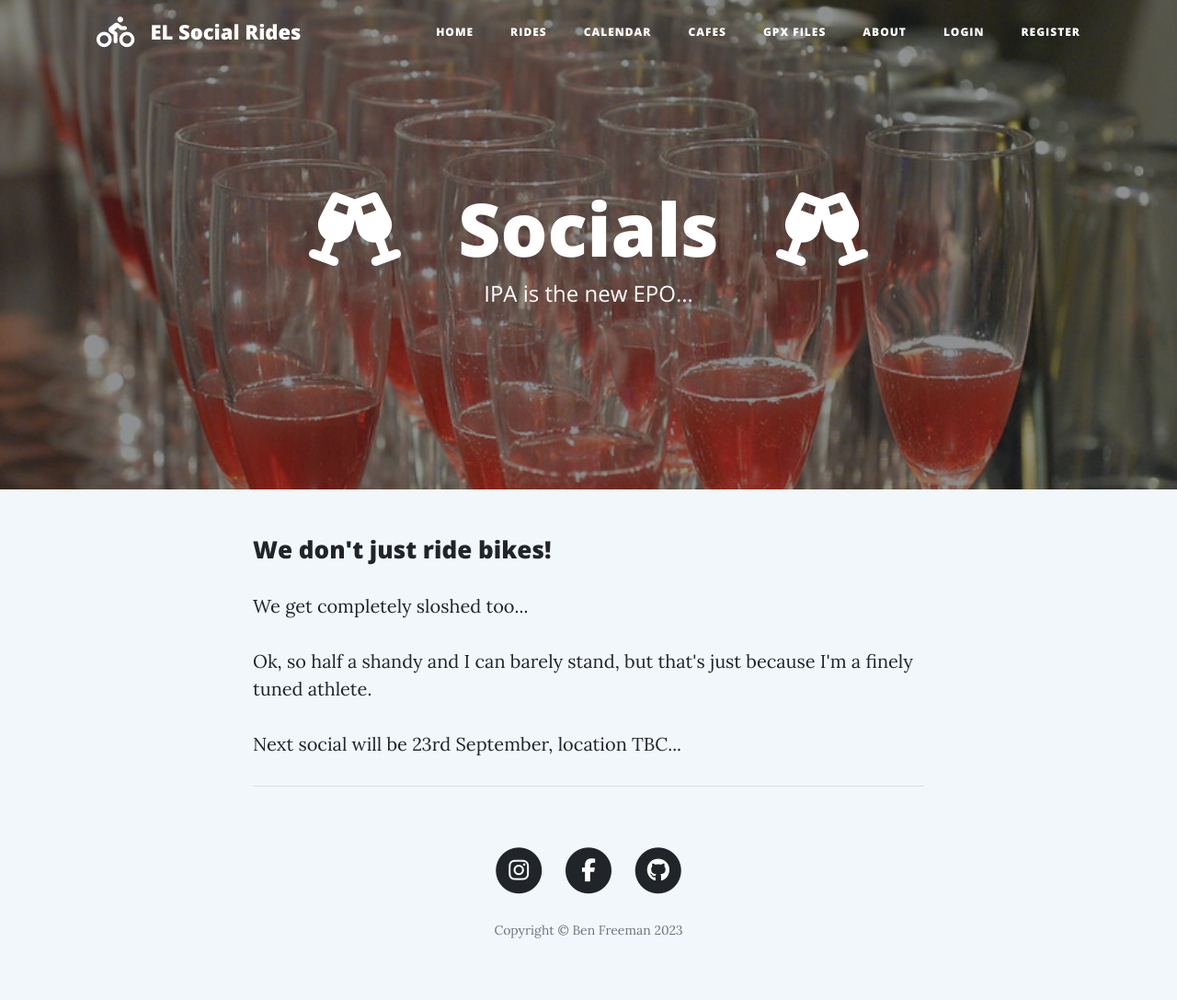
After one commit to footflaps/ELSR-Website, a Flask app: page /social in a window 1280 px wide. The commit adds this page. Shown: the whole page at 92% size. Run offline with Flask 3, Linux system fonts and the light colour scheme; some libraries are stand-ins or nearby versions.

Commit message:
added social plus a bit of renaming

```diff
--- a/core/main.py
+++ b/core/main.py
@@ -251,13 +251,23 @@ def contact():
 
 
 # -------------------------------------------------------------------------------------------------------------- #
+# Socials
+# -------------------------------------------------------------------------------------------------------------- #
+
+@app.route("/social", methods=['GET'])
+@update_last_seen
+def social():
+    return render_template("main_social.html", year=current_year)
+
+
+# -------------------------------------------------------------------------------------------------------------- #
 # How to plan a ride
 # -------------------------------------------------------------------------------------------------------------- #
 
 @app.route("/plan", methods=['GET'])
 @update_last_seen
 def plan():
-    return render_template("how_to_plan_ride.html", year=current_year)
+    return render_template("main_plan_a_ride.html", year=current_year)
 
 
 # -------------------------------------------------------------------------------------------------------------- #
--- a/core/routes_users.py
+++ b/core/routes_users.py
@@ -535,7 +535,7 @@ def twofa_login():
                 app.logger.debug(f"twofa_login(): Form, code didn't work for user '{user.email}'.")
                 Event().log_event("2FA login Fail", f"Form, code didn't work for user '{user.email}'.")
                 flash("Incorrect code (or code has expired), please try again!")
-                return render_template("sms_login.html", form=form, year=current_year)
+                return render_template("user_sms_login.html", form=form, year=current_year)
 
         # Invalid email
         app.logger.debug(f"twofa_login(): Form, unrecognised email '{form.email.data}'.")
@@ -543,7 +543,7 @@ def twofa_login():
         flash("Unrecognised email, please try again!")
 
     # Show register page / form
-    return render_template("sms_login.html", form=form, year=current_year)
+    return render_template("user_sms_login.html", form=form, year=current_year)
 
 
 # -------------------------------------------------------------------------------------------------------------- #
@@ -1031,4 +1031,4 @@ def mobile_verify():
             # Fal back to the GET option
 
     # Back to user page
-    return render_template("phone_verification.html", year=current_year, form=form)
+    return render_template("user_phone_verification.html", year=current_year, form=form)
--- a/core/templates/weekend.html
+++ b/core/templates/calendar_weekend.html
@@ -62,7 +62,6 @@
 				<div class="page-heading">
 					<h1>Ride Schedule</h1>
 					<span class="subheading">Something for the weekend Sir?</span>
-					<h2><i class="fa-solid fa-person-digging"></i> Work in Progress... <i class="fa-solid fa-person-digging"></i></h2>
 
 				</div>
 			</div>
--- /dev/null
+++ b/core/templates/main_social.html
@@ -0,0 +1,67 @@
+{% extends "base.html" %}
+
+
+{% block content %}
+
+
+<!---------------------------------------------------------------------------------------------------->
+<!--                                       Page Header                                              -->
+<!---------------------------------------------------------------------------------------------------->
+
+<header class="masthead" style="background-image: url('{{ url_for('static', filename='img/social-bg.jpg')}}')">
+	<div class="overlay"></div>
+	<div class="container">
+		<div class="row">
+			<div class="col-lg-8 col-md-10 mx-auto">
+				<div class="page-heading">
+					<h1><i class="fas fa-solid fa-champagne-glasses"></i>
+						&nbsp; Socials &nbsp;
+						<i class="fas fa-solid fa-champagne-glasses"></i>
+					</h1>
+					<span class="subheading">IPA is the new EPO...</span>
+				</div>
+			</div>
+		</div>
+	</div>
+</header>
+
+
+<!---------------------------------------------------------------------------------------------------->
+<!--                                 Show flash messages                                            -->
+<!---------------------------------------------------------------------------------------------------->
+
+{% with messages = get_flashed_messages() %}
+	{% if messages %}
+		{% for message in messages %}
+			<div class="alert alert-warning text-center">
+				{{ message }}
+			</div>
+		{% endfor %}
+	{% endif %}
+{% endwith %}
+
+
+<!---------------------------------------------------------------------------------------------------->
+<!--                                      Main Content                                              -->
+<!---------------------------------------------------------------------------------------------------->
+
+<div class="container">
+	<div class="row">
+		<div class="col-lg-8 col-md-10 mx-auto">
+			<h2>We don't just ride bikes!</h2>
+
+			<p>We get completely sloshed too...</p>
+			<p>Ok, so half a shandy and I can barely stand, but that's just because I'm a finely tuned athlete.</p>
+
+			<p>Next social will be 23rd September, location TBC...</p>
+
+			<hr>
+
+		</div>
+	</div>
+</div>
+
+
+
+
+{% endblock %}
```
Also changed, not shown: core/routes_calendar.py (+16 -17 lines), core/routes_weekend.py (+13 -13 lines), core/static/img/social-bg.jpg (added), core/templates/calendar_add_ride.html (renamed from core/templates/add_ride_to_calendar.html), core/templates/main_plan_a_ride.html (renamed from core/templates/how_to_plan_ride.html), core/templates/user_phone_verification.html (renamed from core/templates/phone_verification.html), core/templates/user_sms_login.html (renamed from core/templates/sms_login.html).
